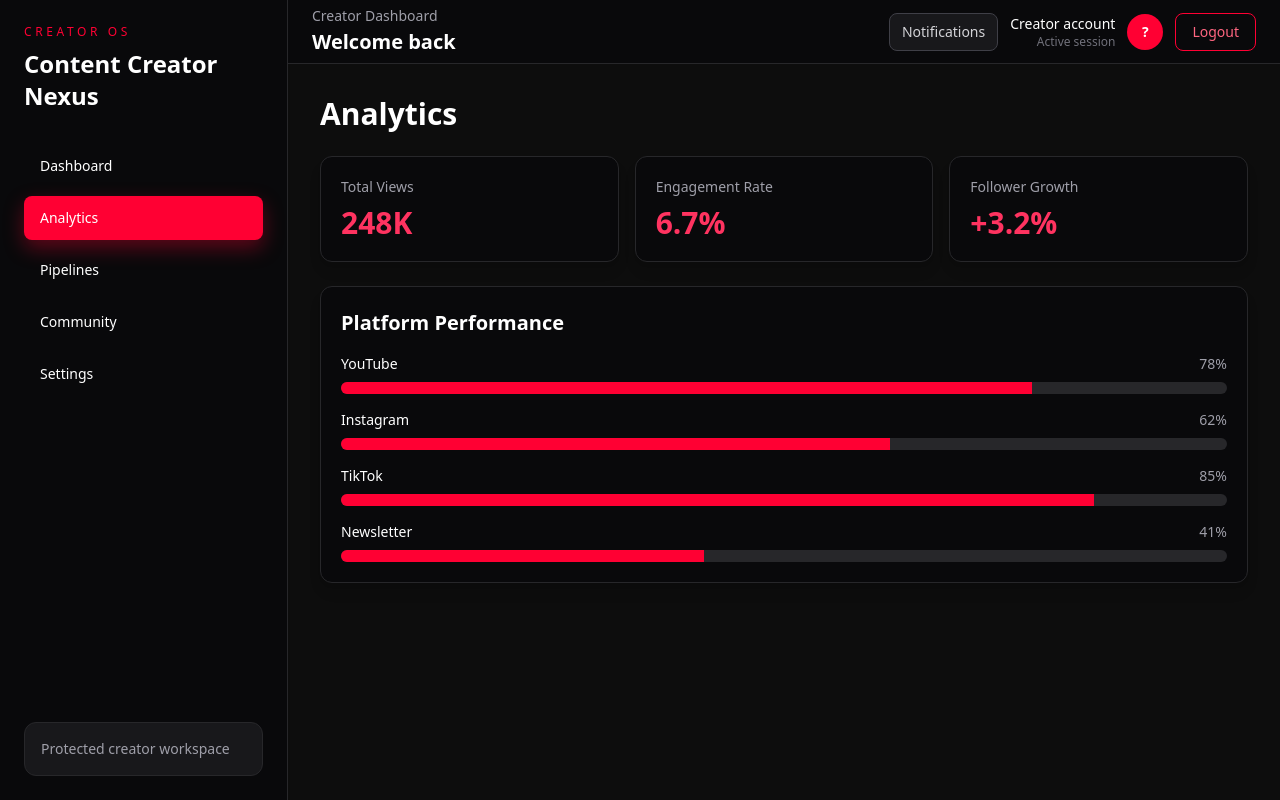
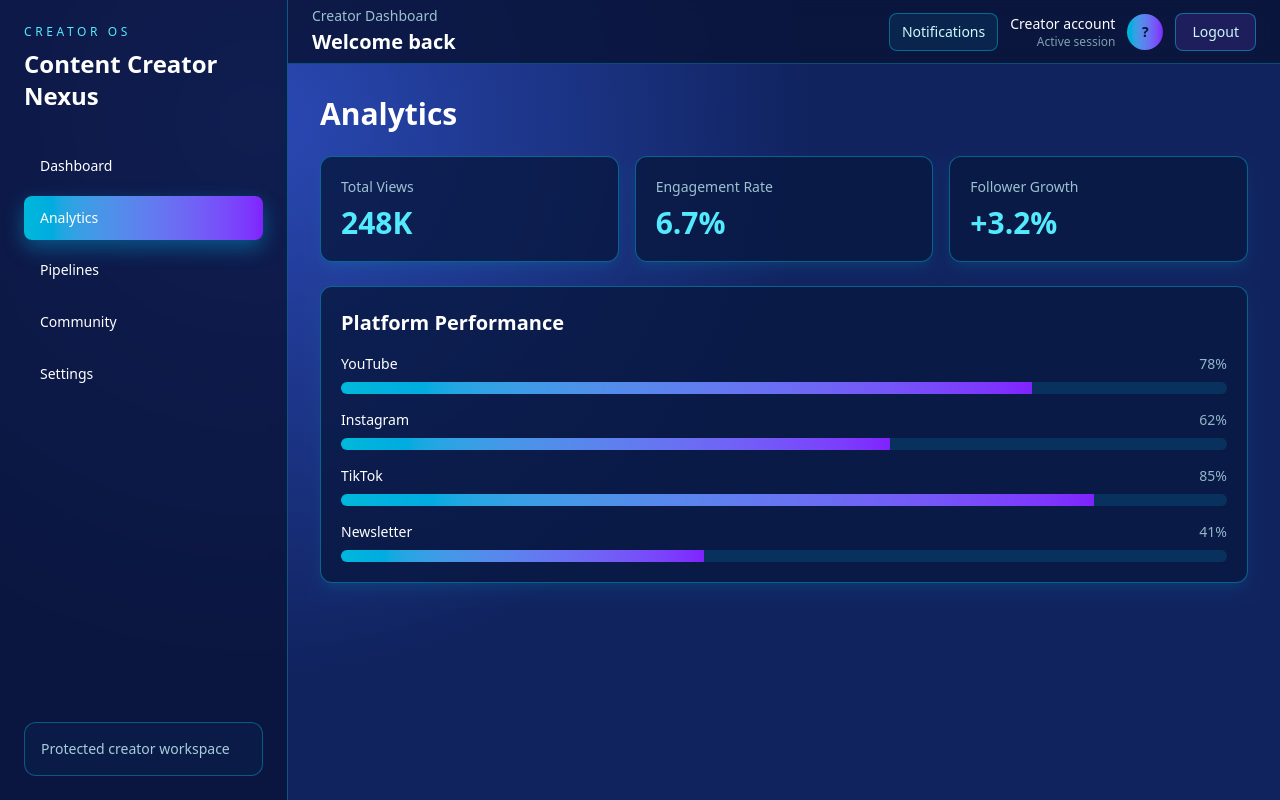
Before and after one commit to stephensdf89/Nexus, a Next.js app: page /analytics in a window 1280 px wide. Built offline with nearby package versions, Linux system fonts and the light colour scheme; no server answers.

Commit message:
Replace remaining red/black shell styling with neon palette

```diff
--- a/src/app/analytics/page.tsx
+++ b/src/app/analytics/page.tsx
@@ -19,24 +19,24 @@ export default function AnalyticsPage() {
             { label: "Engagement Rate", value: "6.7%" },
             { label: "Follower Growth", value: "+3.2%" },
           ].map((metric) => (
-            <article key={metric.label} className="rounded-xl border border-zinc-800 bg-zinc-950 p-5 shadow-lg">
-              <p className="text-sm text-zinc-400">{metric.label}</p>
-              <p className="mt-2 text-3xl font-bold text-[#ff3360]">{metric.value}</p>
+            <article key={metric.label} className="rounded-xl border border-cyan-400/40 bg-[rgba(9,25,66,0.82)] p-5 shadow-lg shadow-cyan-500/10">
+              <p className="text-sm text-cyan-100/75">{metric.label}</p>
+              <p className="mt-2 text-3xl font-bold text-cyan-300">{metric.value}</p>
             </article>
           ))}
         </div>
 
-        <article className="rounded-xl border border-zinc-800 bg-zinc-950 p-5 shadow-lg">
+        <article className="rounded-xl border border-cyan-400/40 bg-[rgba(9,25,66,0.82)] p-5 shadow-lg shadow-cyan-500/10">
           <h2 className="text-lg font-semibold">Platform Performance</h2>
           <div className="mt-4 space-y-4">
             {platformData.map((entry) => (
               <div key={entry.platform}>
                 <div className="mb-2 flex items-center justify-between text-sm">
                   <span>{entry.platform}</span>
-                  <span className="text-zinc-400">{entry.value}%</span>
+                  <span className="text-cyan-100/70">{entry.value}%</span>
                 </div>
-                <div className="h-3 overflow-hidden rounded-full bg-zinc-800">
-                  <div className="h-full bg-[#ff0033]" style={{ width: `${entry.value}%` }} />
+                <div className="h-3 overflow-hidden rounded-full bg-cyan-500/15">
+                  <div className="h-full bg-gradient-to-r from-cyan-500 to-violet-600" style={{ width: `${entry.value}%` }} />
                 </div>
               </div>
             ))}
--- a/src/app/globals.css
+++ b/src/app/globals.css
@@ -2,9 +2,9 @@
 
 :root {
   color-scheme: dark;
-  --brand-bg-start: #050a1f;
-  --brand-bg-mid: #0b1c4d;
-  --brand-bg-end: #2a0d5c;
+  --brand-bg-start: #10235f;
+  --brand-bg-mid: #173b8f;
+  --brand-bg-end: #4a1b9b;
   --brand-surface: rgba(7, 16, 48, 0.72);
   --brand-surface-soft: rgba(10, 20, 58, 0.45);
   --brand-border: rgba(0, 194, 255, 0.45);
@@ -18,14 +18,14 @@
 }
 
 html {
-  background: radial-gradient(circle at 20% 15%, #132b79 0%, var(--brand-bg-start) 45%),
+  background: radial-gradient(circle at 20% 15%, #2a49b5 0%, var(--brand-bg-start) 45%),
     linear-gradient(145deg, var(--brand-bg-start) 0%, var(--brand-bg-mid) 55%, var(--brand-bg-end) 100%);
 }
 
 body {
   margin: 0;
   min-height: 100vh;
-  background: radial-gradient(circle at 20% 15%, #132b79 0%, var(--brand-bg-start) 45%),
+  background: radial-gradient(circle at 20% 15%, #2a49b5 0%, var(--brand-bg-start) 45%),
     linear-gradient(145deg, var(--brand-bg-start) 0%, var(--brand-bg-mid) 55%, var(--brand-bg-end) 100%);
   color: var(--brand-text);
   font-family: ui-sans-serif, system-ui, -apple-system, BlinkMacSystemFont, "Segoe UI", sans-serif;
--- a/src/app/page.tsx
+++ b/src/app/page.tsx
@@ -2,21 +2,21 @@ import Link from "next/link";
 
 export default function HomePage() {
   return (
-    <main className="flex min-h-screen items-center justify-center bg-[#0d0d0d] px-6 text-white">
-      <section className="w-full max-w-4xl rounded-2xl border border-zinc-800 bg-zinc-950 p-10 shadow-[0_20px_60px_rgba(0,0,0,0.45)]">
-        <p className="text-sm uppercase tracking-[0.28em] text-[#ff0033]">Content Creator Nexus</p>
+    <main className="flex min-h-screen items-center justify-center bg-transparent px-6 text-white">
+      <section className="w-full max-w-4xl rounded-2xl border border-cyan-400/40 bg-[rgba(9,25,66,0.82)] p-10 shadow-[0_20px_60px_rgba(0,194,255,0.22)] backdrop-blur-sm">
+        <p className="text-sm uppercase tracking-[0.28em] text-cyan-300">Content Creator Nexus</p>
         <h1 className="mt-4 text-4xl font-bold leading-tight md:text-5xl">
           Creator productivity platform for planning, publishing, and growth.
         </h1>
-        <p className="mt-5 max-w-2xl text-zinc-400">
+        <p className="mt-5 max-w-2xl text-cyan-100/80">
           Build your content pipeline, monitor analytics, and stay connected with your audience from one dark-mode workspace.
         </p>
 
         <div className="mt-8 flex flex-wrap gap-3">
-          <Link href="/login" className="rounded-lg bg-[#ff0033] px-5 py-3 font-semibold transition hover:brightness-110">
+          <Link href="/login" className="rounded-lg bg-gradient-to-r from-cyan-500 to-violet-600 px-5 py-3 font-semibold text-[#05163b] transition hover:from-cyan-400 hover:to-violet-500">
             Sign In
           </Link>
-          <Link href="/signup" className="rounded-lg border border-zinc-700 px-5 py-3 font-semibold transition hover:border-zinc-500">
+          <Link href="/signup" className="rounded-lg border border-cyan-400/45 bg-cyan-500/10 px-5 py-3 font-semibold transition hover:bg-cyan-500/20 hover:border-cyan-300">
             Create Account
           </Link>
         </div>
--- a/src/components/AppShell.tsx
+++ b/src/components/AppShell.tsx
@@ -5,7 +5,7 @@ import Topbar from "@/components/Topbar";
 
 export default function AppShell({ children }: { children: ReactNode }) {
   return (
-    <div className="flex min-h-screen bg-[#0d0d0d] text-white">
+    <div className="flex min-h-screen bg-transparent text-white">
       <Sidebar />
       <div className="flex min-h-screen flex-1 flex-col">
         <Topbar />
--- a/src/components/Sidebar.tsx
+++ b/src/components/Sidebar.tsx
@@ -15,8 +15,8 @@ export default function Sidebar() {
   const pathname = usePathname();
 
   return (
-    <aside className="flex w-72 flex-col border-r border-zinc-800 bg-zinc-950 p-6">
-      <p className="text-xs uppercase tracking-[0.3em] text-[#ff0033]">Creator OS</p>
+    <aside className="flex w-72 flex-col border-r border-cyan-400/35 bg-[rgba(10,20,58,0.82)] p-6 backdrop-blur-sm">
+      <p className="text-xs uppercase tracking-[0.3em] text-cyan-300">Creator OS</p>
       <h1 className="mt-2 text-2xl font-bold">Content Creator Nexus</h1>
 
       <nav className="mt-8 flex flex-1 flex-col gap-2">
@@ -28,8 +28,8 @@ export default function Sidebar() {
               href={item.href}
               className={`rounded-lg px-4 py-3 text-sm font-medium transition ${
                 isActive
-                  ? "bg-[#ff0033] text-white shadow-[0_8px_20px_rgba(255,0,51,0.35)]"
-                  : "text-zinc-300 hover:bg-zinc-900 hover:text-white"
+                  ? "bg-gradient-to-r from-cyan-500 to-violet-600 text-[#05163b] shadow-[0_8px_20px_rgba(0,194,255,0.35)]"
+                  : "text-cyan-100/85 hover:bg-cyan-500/12 hover:text-cyan-200"
               }`}
             >
               {item.label}
@@ -38,7 +38,7 @@ export default function Sidebar() {
         })}
       </nav>
 
-      <div className="rounded-xl border border-zinc-800 bg-zinc-900 p-4 text-sm text-zinc-400">
+      <div className="rounded-xl border border-cyan-400/35 bg-[rgba(13,30,76,0.75)] p-4 text-sm text-cyan-100/80">
         Protected creator workspace
       </div>
     </aside>
--- a/src/components/Topbar.tsx
+++ b/src/components/Topbar.tsx
@@ -81,26 +81,26 @@ export default function Topbar() {
   };
 
   return (
-    <header className="flex h-16 items-center justify-between border-b border-zinc-800 bg-zinc-950 px-6">
+    <header className="flex h-16 items-center justify-between border-b border-cyan-400/30 bg-[rgba(10,20,58,0.86)] px-6 backdrop-blur-sm">
       <div>
-        <p className="text-sm text-zinc-400">Creator Dashboard</p>
+        <p className="text-sm text-cyan-100/75">Creator Dashboard</p>
         <h2 className="text-lg font-semibold">Welcome back</h2>
       </div>
 
       <div className="flex items-center gap-3">
         <button
           type="button"
-          className="rounded-lg border border-zinc-700 bg-zinc-900 px-3 py-2 text-sm text-zinc-300 transition hover:border-zinc-500"
+          className="rounded-lg border border-cyan-400/40 bg-cyan-500/10 px-3 py-2 text-sm text-cyan-100 transition hover:border-cyan-300 hover:bg-cyan-500/20"
         >
           Notifications
         </button>
 
         <div className="hidden text-right md:block">
           <p className="text-sm">{session.email || "Creator account"}</p>
-          <p className="text-xs text-zinc-500">Active session</p>
+          <p className="text-xs text-cyan-100/60">Active session</p>
         </div>
 
-        <div className="flex h-9 w-9 items-center justify-center rounded-full bg-[#ff0033] text-sm font-bold">
+        <div className="flex h-9 w-9 items-center justify-center rounded-full bg-gradient-to-r from-cyan-500 to-violet-600 text-sm font-bold text-[#05163b]">
           {session.initial}
         </div>
 
@@ -108,7 +108,7 @@ export default function Topbar() {
           type="button"
           onClick={handleSignOut}
           disabled={isSigningOut}
-          className="rounded-lg border border-[#ff0033] px-4 py-2 text-sm font-medium text-[#ff6680] transition hover:bg-[#ff0033] hover:text-white disabled:cursor-not-allowed disabled:opacity-60"
+          className="rounded-lg border border-cyan-400/45 bg-violet-500/15 px-4 py-2 text-sm font-medium text-cyan-100 transition hover:bg-gradient-to-r hover:from-cyan-500 hover:to-violet-600 hover:text-[#05163b] disabled:cursor-not-allowed disabled:opacity-60"
         >
           {isSigningOut ? "Signing Out..." : "Logout"}
         </button>
```
